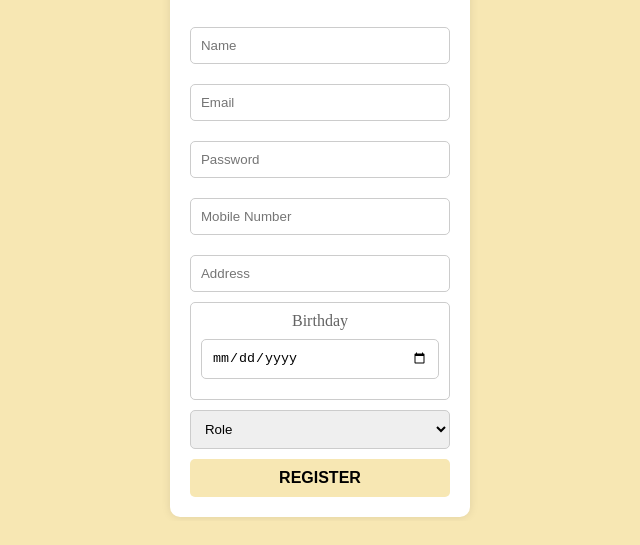
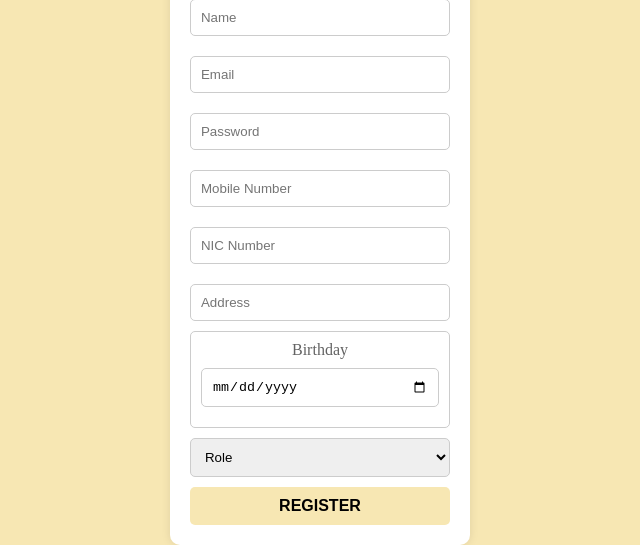
Before and after one commit to Sanduni0601/Course-Registration-System, a plain HTML site: page Frontend/AlgoProject1/login.html in a window 1280 px wide. Shown: the part 279-824 px from the top of the page, without its empty margins (320-960 px from the left). Before the commit the page ends 800 px from the top, so only its background shows below. Drawn offline with nearby package versions, Linux system fonts and the light colour scheme.

Commit message:
Update login.html

```diff
--- a/Frontend/AlgoProject1/login.html
+++ b/Frontend/AlgoProject1/login.html
@@ -23,6 +23,7 @@
                     <input type="email" id="email" name="email" placeholder="Email">
                     <input type="password" id="password" name="password" placeholder="Password">
                     <input type="telephone" id="telephone" name="telephone" placeholder="Mobile Number">
+                    <input type="text" id="nic" name="nic" placeholder="NIC Number">
                     <input type="text" id="address" name="address" placeholder="Address">
                     <div style="border: 1px solid #ccc; padding: 10px; border-radius: 5px;">
                         <span style="color:#636363;">Birthday</span>
```
